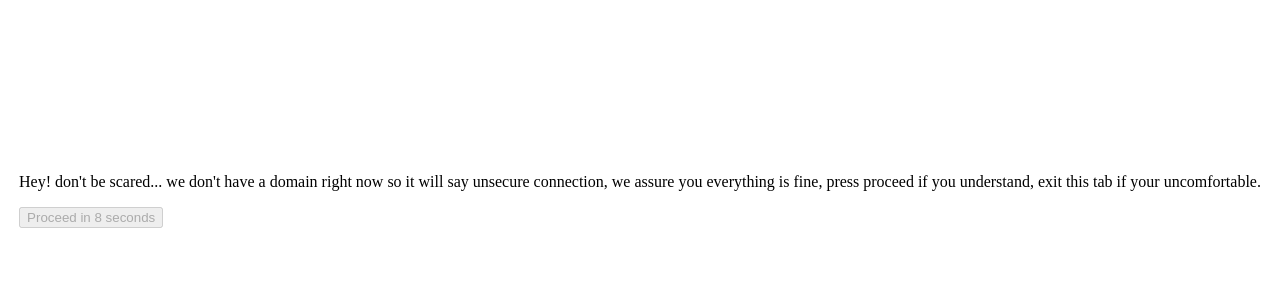
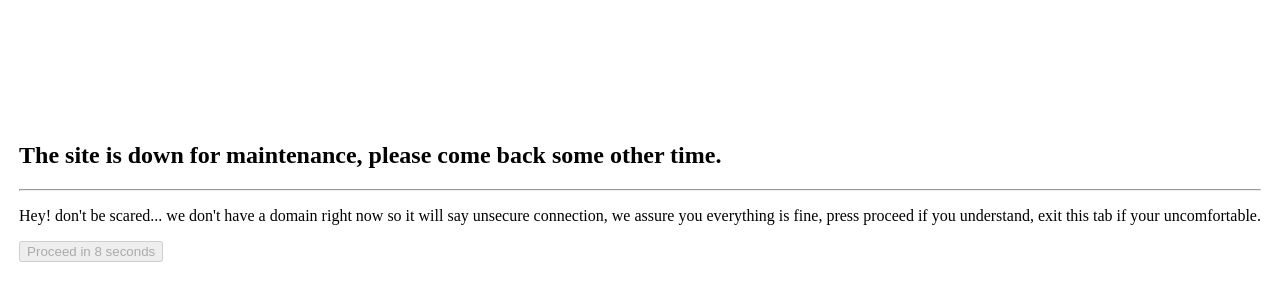
Before and after one commit to rainsoftware/rain-forum-redirect, a website: page index.html in a window 1280 px wide. Shown: the part 208-508 px from the top of the page. Drawn offline with nearby package versions, Linux system fonts and the light colour scheme.

Commit message:
Update index.html

```diff
--- a/index.html
+++ b/index.html
@@ -17,6 +17,8 @@
 </head>
 <body>
     <div>
+        <h2>The site is down for maintenance, please come back some other time.</h2>
+        <hr>
         <p>Hey! don't be scared... we don't have a domain right now so it will say unsecure connection, we assure you everything is fine, press proceed if you understand, exit this tab if your uncomfortable.</p>
         <button id="proceedButton" disabled>Proceed</button>
     </div>
```
